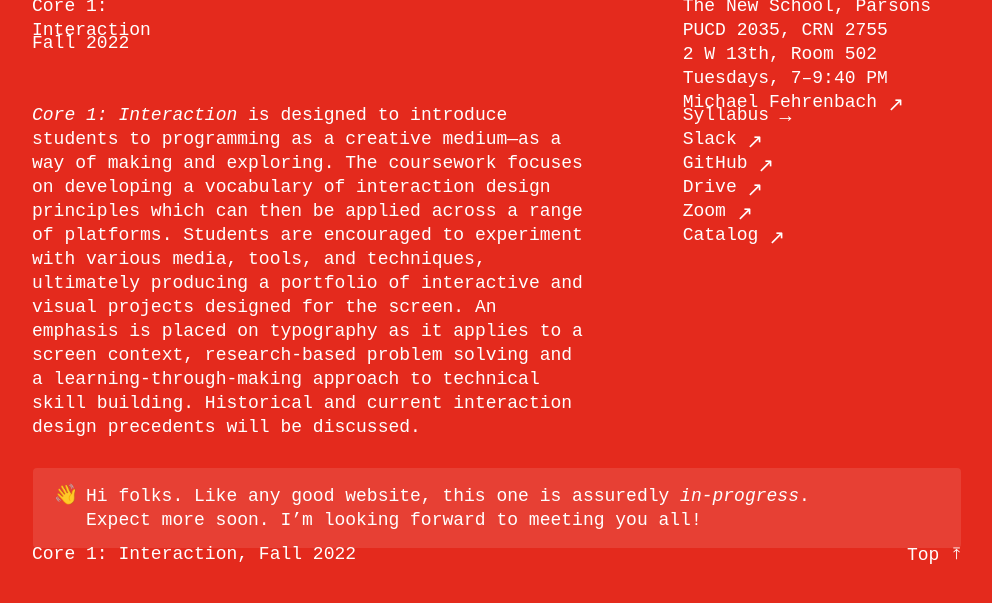
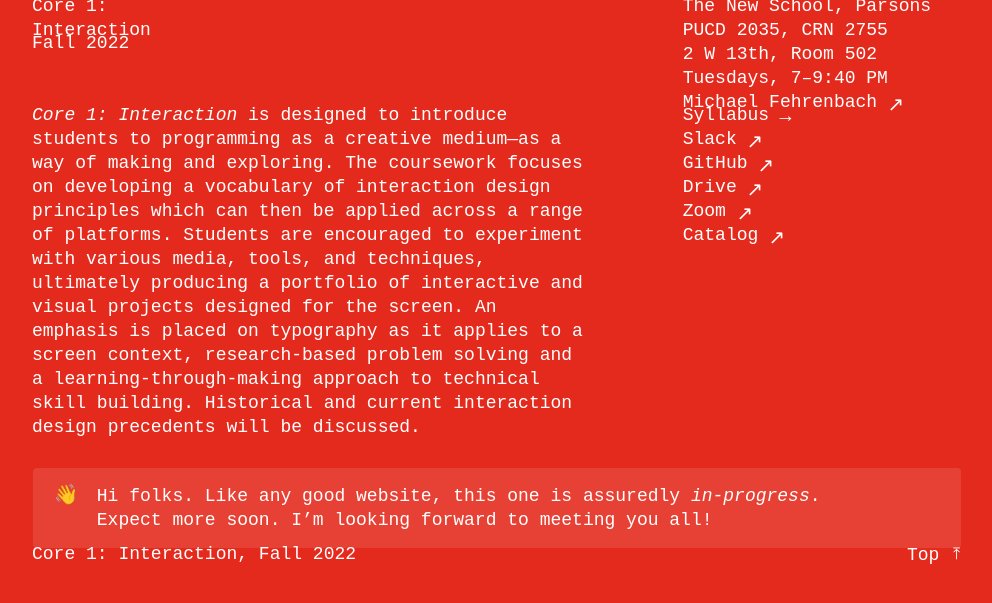
Before and after one commit to core-interaction/core-interaction.github.io, a Jekyll site: the page built from index.md, in a window 1280 px wide. Shown: the top 603 px of the page, without its empty margins (143-1135 px from the left). Built offline with Jekyll 4.4.1, drawn with Linux system fonts in a browser that asks for light colours.

Commit message:
Fix emoji width.

```diff
--- a/assets/styles/common.scss
+++ b/assets/styles/common.scss
@@ -151,7 +151,8 @@ body {
 
 		--icon--scale: 1.1;
 
-		transform-origin: right;
+		text-align: center;
+		width:      2ch; // For these wide boys.
 	}
 
 	.icon--sf--regular {
```
